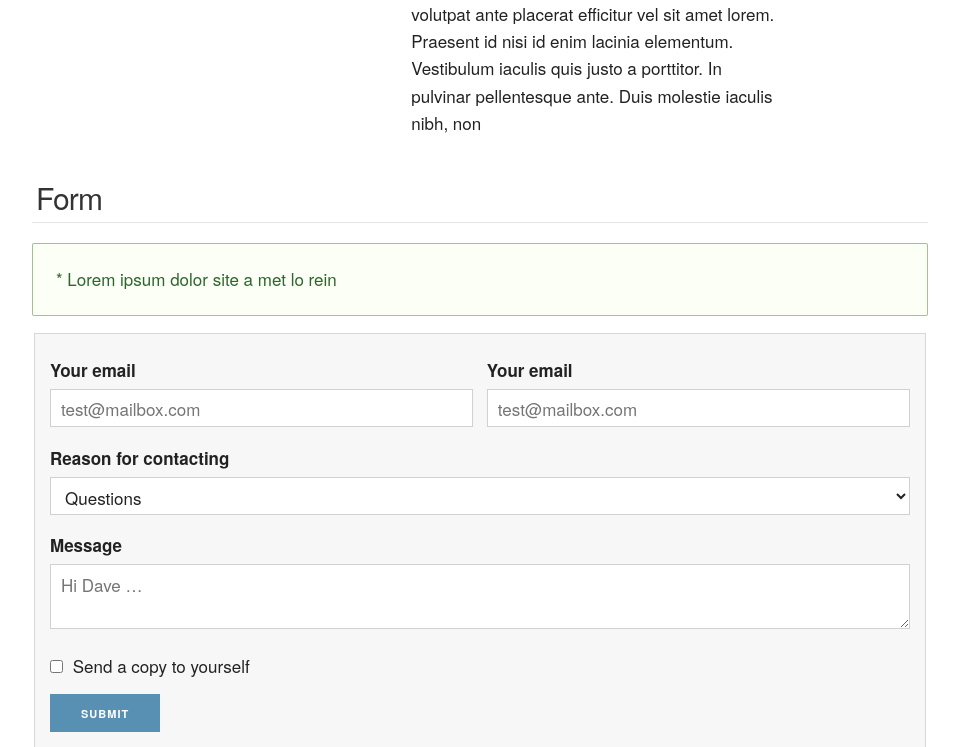
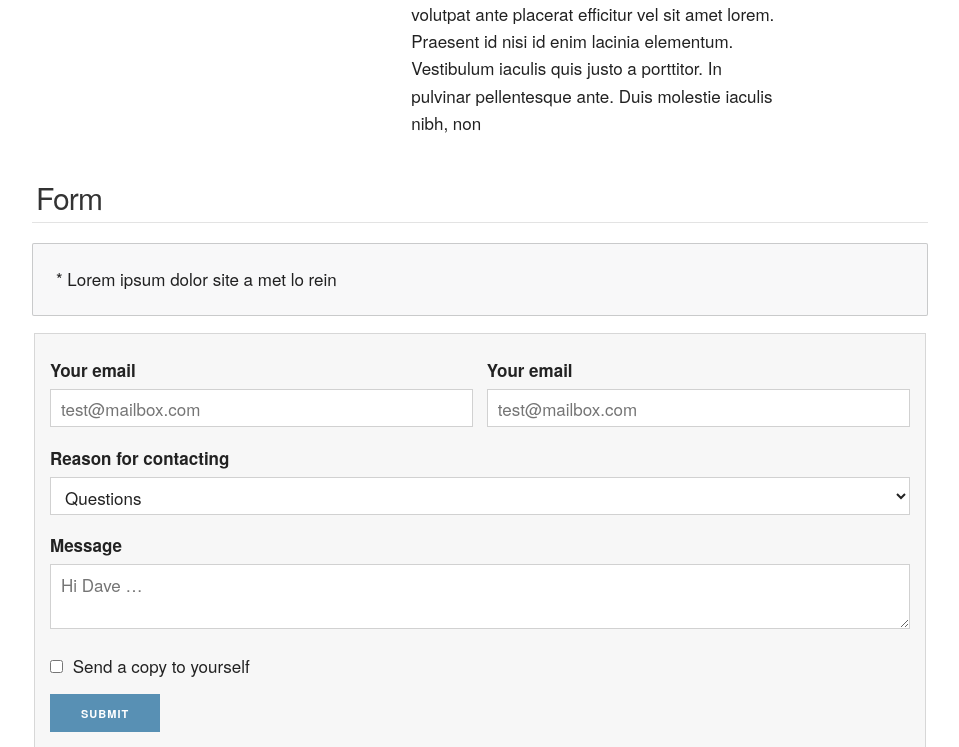
Before and after one commit to henrique-ft/front_end, a PHP site: page / in a window 1280 px wide. Shown: the part 1766-2513 px from the top of the page, without its empty margins (160-1119 px from the left). Run offline with PHP 8.4, Linux system fonts and the light colour scheme; some web fonts are replaced.

Commit message:
bugs fixed

```diff
--- a/css/base.css
+++ b/css/base.css
@@ -509,7 +509,7 @@ td:last-child {
   border-radius: 2px;
 }
 
-.sucess{
+.success{
   box-shadow: 0 0 0 1px #A3C293 inset,0 0 0 0 transparent;
   background-color: #FCFFF5;
   color: #2C662D;
```
